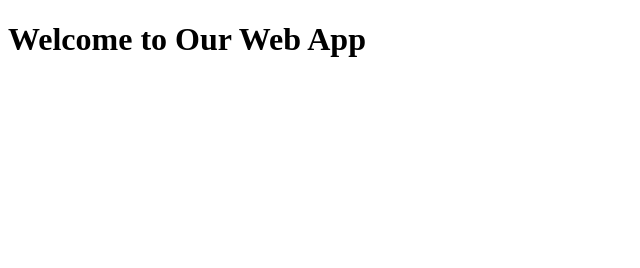
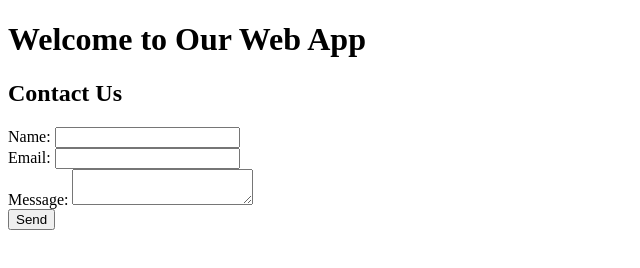
Before and after one commit to wayared/webapp_version_management, a plain HTML site: page index.html in a window 1280 px wide. Shown: the whole page, without its empty margins (0-640 px from the left). Drawn offline with Linux system fonts and the light colour scheme.

Commit message:
contact form added

```diff
--- a/index.html
+++ b/index.html
@@ -7,5 +7,22 @@
 </head>
 <body>
     <h1>Welcome to Our Web App</h1>
+
+
+    <section id="contact">
+        <h2>Contact Us</h2>
+        <form action="#" method="post">
+            <label for="name">Name:</label>
+            <input type="text" id="name" name="name" required><br>
+
+            <label for="email">Email:</label>
+            <input type="email" id="email" name="email" required><br>
+
+            <label for="message">Message:</label>
+            <textarea id="message" name="message" required></textarea><br>
+
+            <input type="submit" value="Send">
+        </form>
+    </section>
 </body>
 </html>
```
